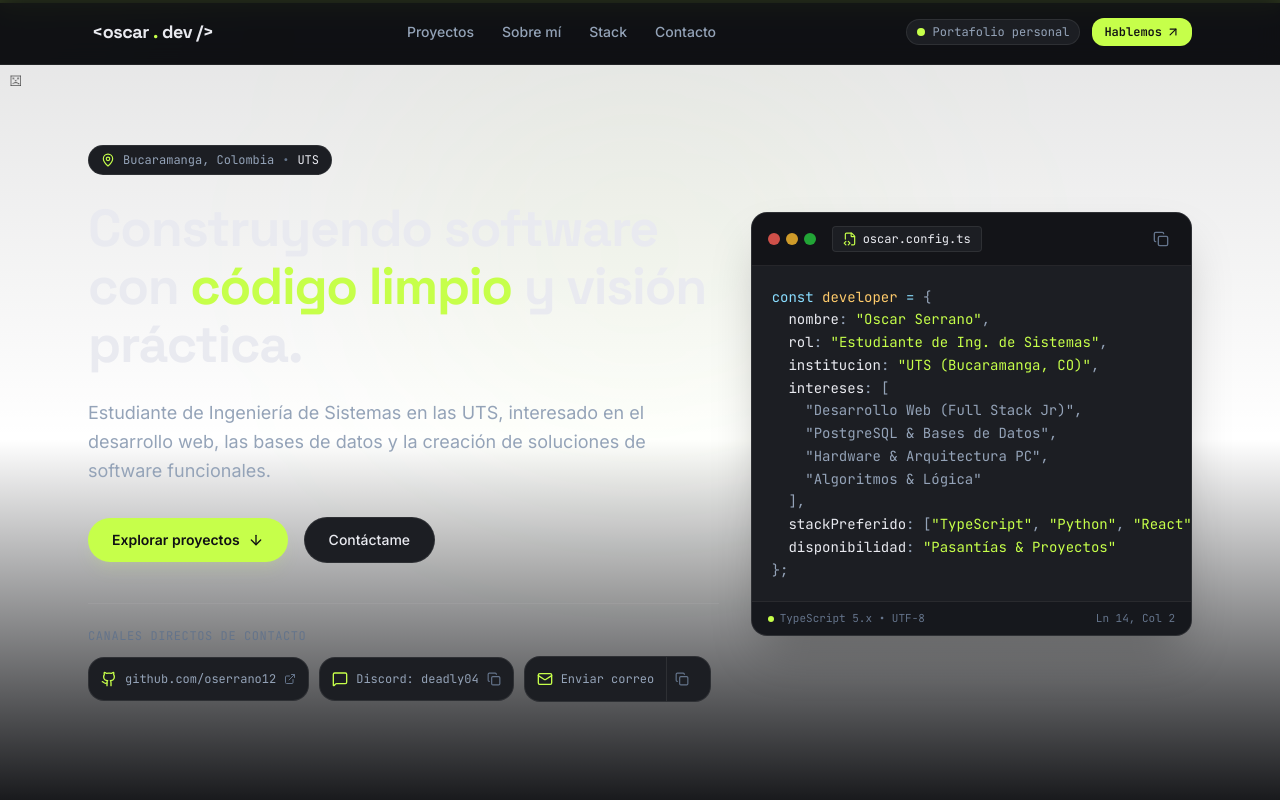
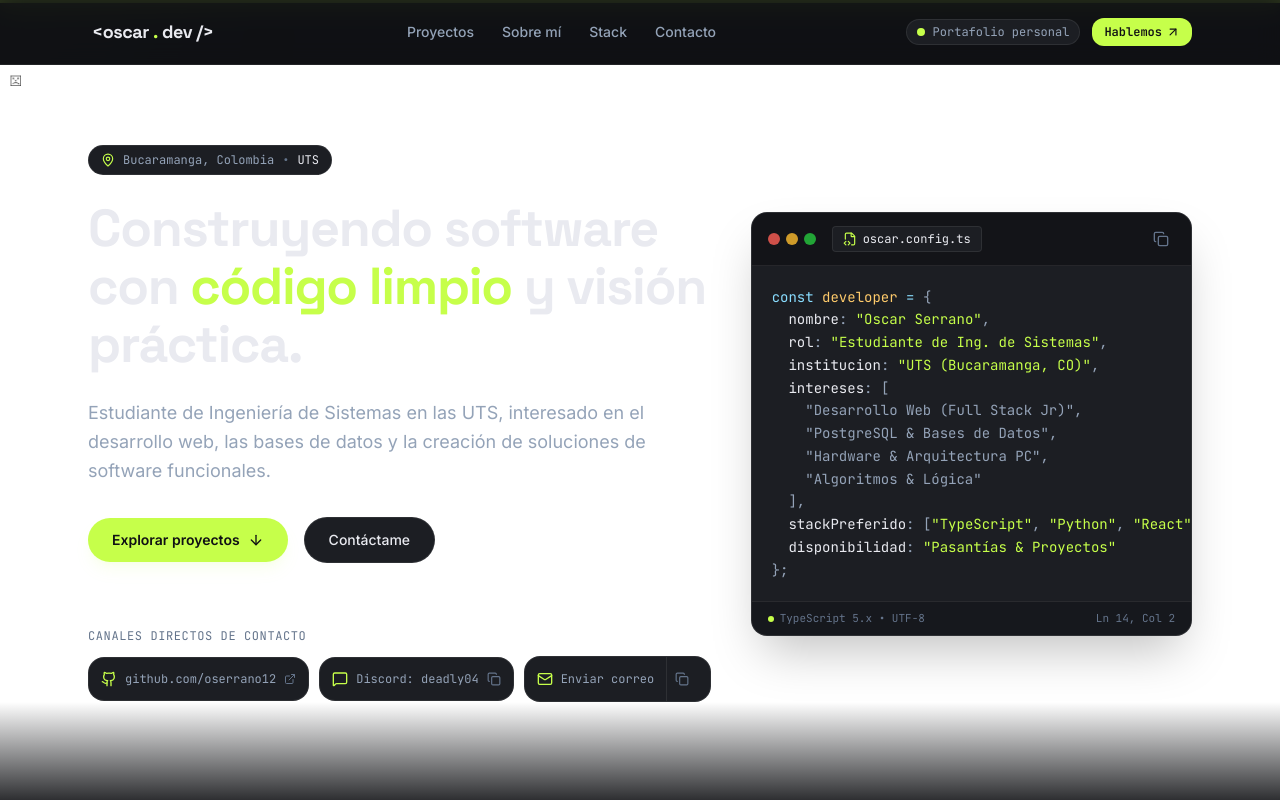
Before and after one commit to oserrano12/portfolio-personal, a React (Vite) app: page / in a window 1280 px wide. Shown: the top 800 px of the page. Built offline with nearby package versions, Linux system fonts and the light colour scheme.

Commit message:
fix(dark-veil): fix WebGL texture resize lifecycle, premultiplied alpha, and optimize lime veil clarity

```diff
--- a/src/components/DarkVeil.tsx
+++ b/src/components/DarkVeil.tsx
@@ -213,7 +213,8 @@ void main() {
     vec3 color = 1.0 - exp(-light);
     color = pow(color, vec3(1.0 / 2.2));
     color = clamp(color + grain * peak + dither, 0.0, 1.0) * mask;
-    outColor = vec4(color, max(color.r, max(color.g, color.b)));
+    float alpha = clamp(max(color.r, max(color.g, color.b)), 0.0, 1.0);
+    outColor = vec4(color * alpha, alpha);
   }
 }`
 
@@ -330,7 +331,8 @@ export function DarkVeil({
     })
     if (!container || !canvas || !gl) return undefined
 
-    const floatTargets = !!gl.getExtension('EXT_color_buffer_float')
+    const hasFloatLinear = !!gl.getExtension('OES_texture_float_linear')
+    const floatTargets = !!gl.getExtension('EXT_color_buffer_float') && hasFloatLinear
     const fieldProgram = link(gl, FIELD)
     const compositeProgram = link(gl, COMPOSITE)
     if (!fieldProgram || !compositeProgram) return undefined
@@ -343,13 +345,17 @@ export function DarkVeil({
     gl.enableVertexAttribArray(0)
     gl.vertexAttribPointer(0, 2, gl.FLOAT, false, 0, 0)
 
-    const texture = gl.createTexture()
+    let texture: WebGLTexture | null = null
     const framebuffer = gl.createFramebuffer()
     const target = { width: 0, height: 0 }
     const sizeTarget = (width: number, height: number) => {
-      if (target.width === width && target.height === height) return
+      if (target.width === width && target.height === height && texture) return
       target.width = width
       target.height = height
+      if (texture) {
+        gl.deleteTexture(texture)
+      }
+      texture = gl.createTexture()
       gl.bindTexture(gl.TEXTURE_2D, texture)
       const levels = Math.floor(Math.log2(Math.max(width, height))) + 1
       gl.texStorage2D(gl.TEXTURE_2D, levels, floatTargets ? gl.RGBA16F : gl.RGBA8, width, height)
@@ -585,7 +591,7 @@ export function DarkVeil({
       window.removeEventListener('pointermove', onPointerMove)
       document.documentElement.removeEventListener('pointerleave', onPointerLeave)
       document.removeEventListener('visibilitychange', onVisibility)
-      gl.deleteTexture(texture)
+      if (texture) gl.deleteTexture(texture)
       gl.deleteFramebuffer(framebuffer)
       gl.deleteProgram(fieldProgram.program)
       gl.deleteProgram(compositeProgram.program)
@@ -603,12 +609,7 @@ export function DarkVeil({
   return (
     <div
       ref={containerRef}
-      className={[
-        'relative h-full w-full overflow-hidden bg-[radial-gradient(ellipse_70%_50%_at_50%_40%,rgba(77,124,27,0.1),transparent_75%)]',
-        className,
-      ]
-        .filter(Boolean)
-        .join(' ')}
+      className={['relative h-full w-full overflow-hidden', className].filter(Boolean).join(' ')}
       {...rest}
     >
       <canvas ref={canvasRef} className="absolute inset-0 block h-full w-full" aria-hidden="true" />
--- a/src/components/Hero.tsx
+++ b/src/components/Hero.tsx
@@ -44,30 +44,26 @@ export default function Hero() {
         aria-hidden="true"
       >
         <DarkVeil
-          color="#4d7c1b"
-          speed={0.25}
-          scale={0.95}
-          flow={0.7}
-          warp={0.12}
-          brightness={0.42}
-          glow={0.3}
-          sheen={0.18}
-          fade={0.35}
-          opacity={0.65}
-          quality={0.5}
+          color="#C6FF4A"
+          speed={0.4}
+          scale={1.0}
+          flow={1.0}
+          warp={0}
+          variation={0}
+          brightness={1.0}
+          glow={0.45}
+          sheen={0}
+          intro={false}
+          fade={0}
+          opacity={0.85}
+          quality={0.6}
           mouseInteraction={true}
-          mouseStrength={0.7}
+          mouseStrength={0.9}
           className="w-full h-full"
         />
-        {/* Soft edge fade into base color */}
-        <div className="absolute inset-0 bg-gradient-to-b from-base/10 via-transparent to-base pointer-events-none" />
+        {/* Smooth transition into subsequent section */}
+        <div className="absolute inset-x-0 bottom-0 h-28 bg-gradient-to-t from-base to-transparent pointer-events-none" />
       </div>
-
-      {/* Subtle background ambient gradient glow */}
-      <div
-        className="absolute top-1/4 left-1/2 -translate-x-1/2 -translate-y-1/2 w-[500px] h-[350px] bg-lime/5 blur-[120px] pointer-events-none rounded-full z-0"
-        aria-hidden="true"
-      />
 
       <div className="max-w-6xl mx-auto px-4 sm:px-6 relative z-10">
         <div className="grid grid-cols-1 lg:grid-cols-12 gap-12 lg:gap-8 items-center">
```
